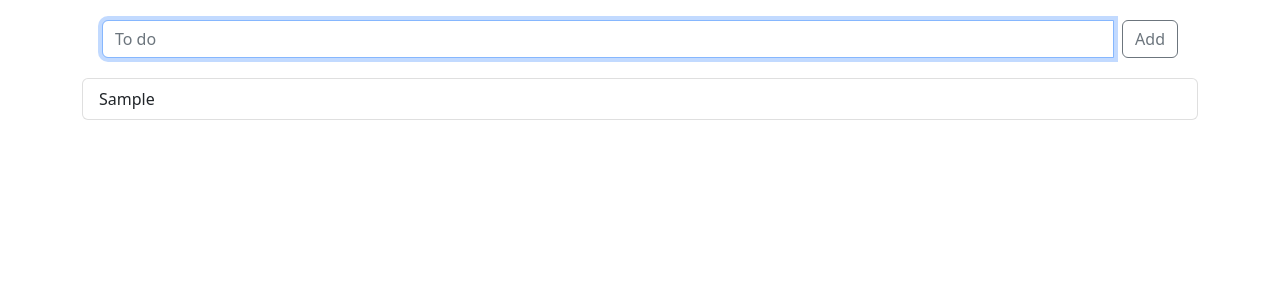
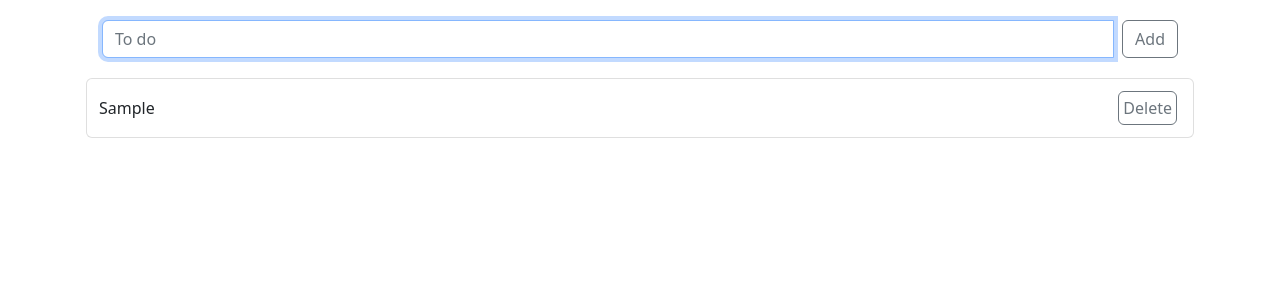
Before and after one commit to otmaneboujlam/React-ToDoList, a React (Create React App) app: page / in a window 1280 px wide. Both pictures are taken after typing "Sample" into the empty fields and a click on the button "Add". Shown: the top 300 px of the page. Built offline with nearby package versions, Linux system fonts and the light colour scheme.

Commit message:
read, add and delete

```diff
--- /dev/null
+++ b/src/components/Action.js
@@ -0,0 +1,7 @@
+import Remove from "./Remove"
+
+function Action({id, remove}) {
+    return <div className="my-0 mx-1 "><Remove id = {id} remove = {remove}/></div>
+}
+
+export default Action
--- a/src/components/Liste.js
+++ b/src/components/Liste.js
@@ -1,6 +1,11 @@
-function Liste({taches}) {
-    return <ul className="list-group mt-3" id="list">
-           {taches.map(tache => <li className="list-group-item text-break" key = {tache.id}>{tache.text}</li>)}
+import Action from "./Action"
+
+function Liste({taches, remove}) {
+    return <ul className="list-group my-3 mx-1" id="list">
+           {taches.map(tache => <li className="list-group-item d-flex flex-row justify-content-between align-items-center p-2" key = {tache.id}>
+                                    <p className="text-break my-0 mx-1">{tache.text}</p>
+                                    <Action id = {tache.id} remove = {remove}/>
+                                </li>)}
         </ul>
 
 }
--- /dev/null
+++ b/src/components/Remove.js
@@ -0,0 +1,5 @@
+function Remove({id, remove}) {
+    return <button class="btn btn-outline-secondary p-1 m-1" type="button" onClick={() => remove(id)}>Delete</button>
+}
+
+export default Remove
--- a/src/components/ToDoList.js
+++ b/src/components/ToDoList.js
@@ -15,6 +15,12 @@ function ToDoList(){
         }
     }
 
+    function remove(id) {
+        setTaches(
+            taches.filter(tache => tache.id !== id)
+        )
+    }
+
     return <>
             <div className="input-group m-3 w-auto">
                 <input type="text" className="form-control m-1" placeholder="To do" id="toDo" />
@@ -22,7 +28,7 @@ function ToDoList(){
                     <button className="btn btn-outline-secondary" type="button" onClick={add} >Add</button>
                 </div>
             </div>
-            <Liste taches = {taches}/>
+            <Liste taches = {taches} remove = {remove}/>
         </>
 }
 
```
